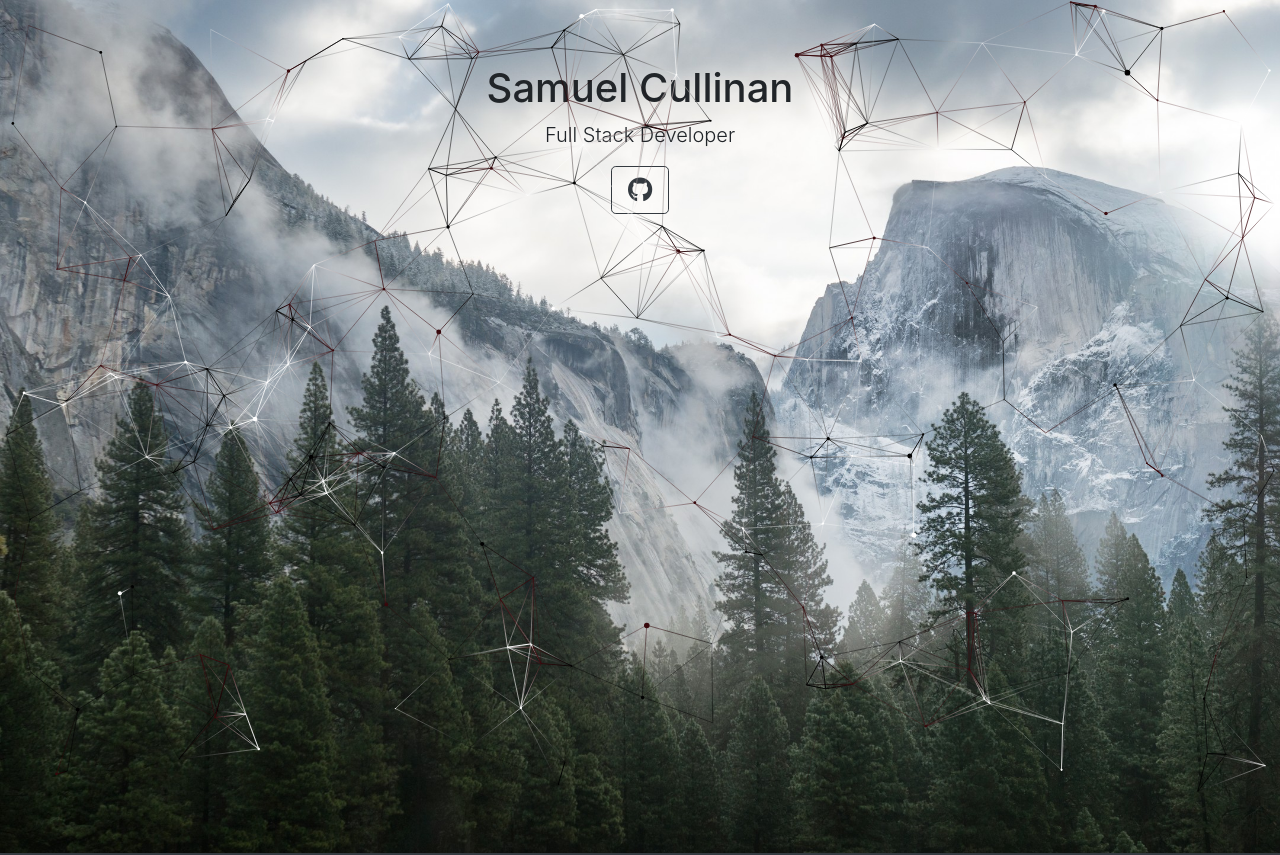
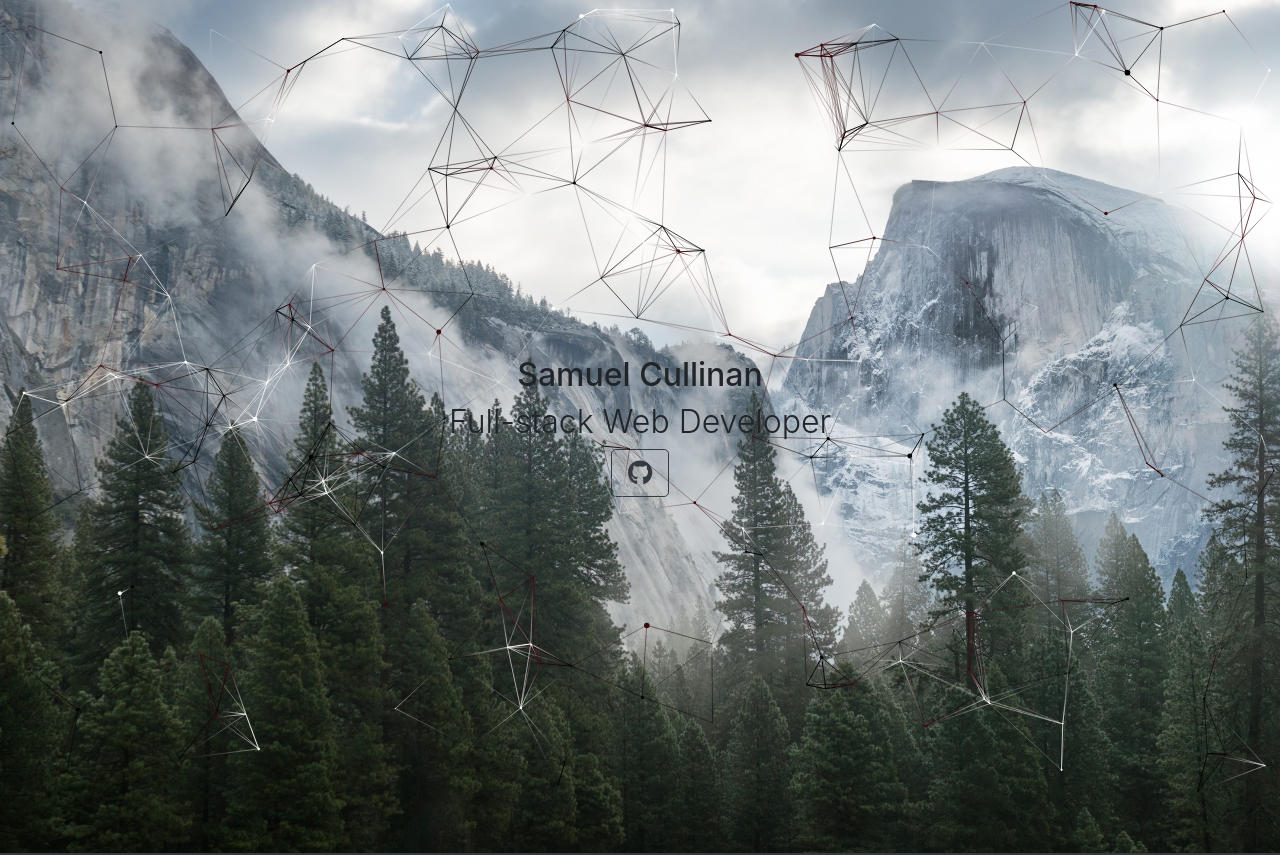
Before and after one commit to cullinans1/re-portfolio, a React (Create React App) app: page / in a window 1280 px wide. Shown: the top 855 px of the page. Built offline with nearby package versions, Linux system fonts and the light colour scheme.

Commit message:
nav updated to have actice state

```diff
--- a/src/components/Header/index.js
+++ b/src/components/Header/index.js
@@ -4,11 +4,13 @@ function Header() {
   return (
     <div className="jumbotron jumbotron-fluid">
       <canvas className="background"></canvas>
-        <h1>Samuel Cullinan</h1>
-        <p className="lead"> Full Stack Developer</p>
-        <button className='btn btn-lg btn-outline-dark'>
-        <i className="fab fa-github fa-lg"></i>
+      <div className="flex">
+        <h1 className="mytitle">Samuel Cullinan</h1>
+        <h4 className="lead mytitle"> Full-stack Web Developer</h4>
+        <button className="btn btn-lg btn-outline-dark">
+          <i className="fab fa-github fa-lg"></i>
         </button>
+      </div>
     </div>
   );
 }
--- a/src/components/Nav/index.js
+++ b/src/components/Nav/index.js
@@ -1,7 +1,6 @@
 import React, { useEffect } from "react";
 
 function Nav(props) {
-  console.log(props);
 
   const { pages = [], setCurrentPage, currentPage } = props;
   useEffect(() => {
--- a/src/index.css
+++ b/src/index.css
@@ -13,6 +13,7 @@ code {
 }
 
 .jumbotron {
+  display: flex;
   text-align: center;
   justify-content: center;
   height: calc(100vh + 53px);
@@ -27,6 +28,16 @@ code {
   left: 0;
   z-index: 0;
 }
+.flex {
+  align-items: center;
+    display: flex;
+    flex-direction: column;
+    justify-content: center;
+}
+.mytitle {
+  font-size: xx-large;
+  z-index: 5;
+}
 section {
   text-align: center;
 }
```
